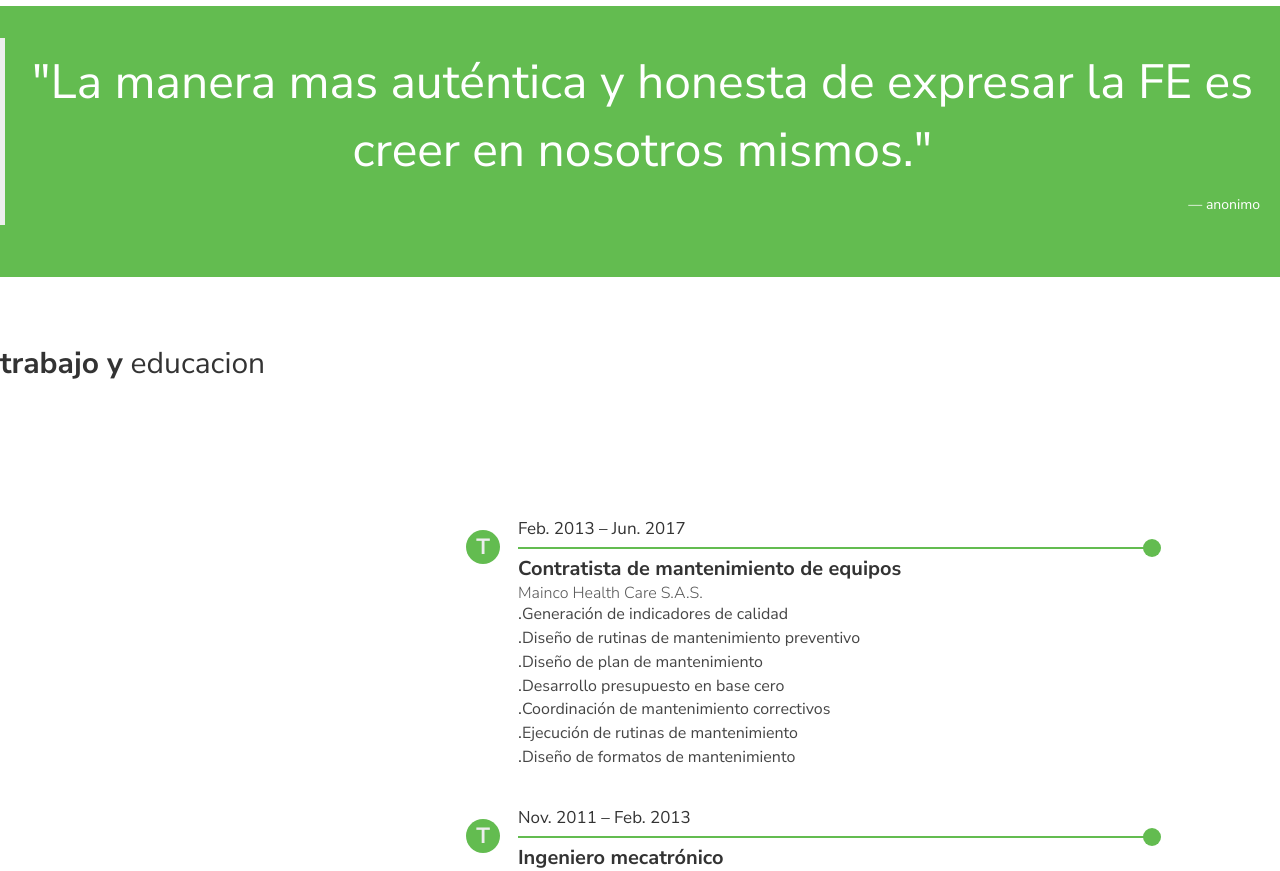
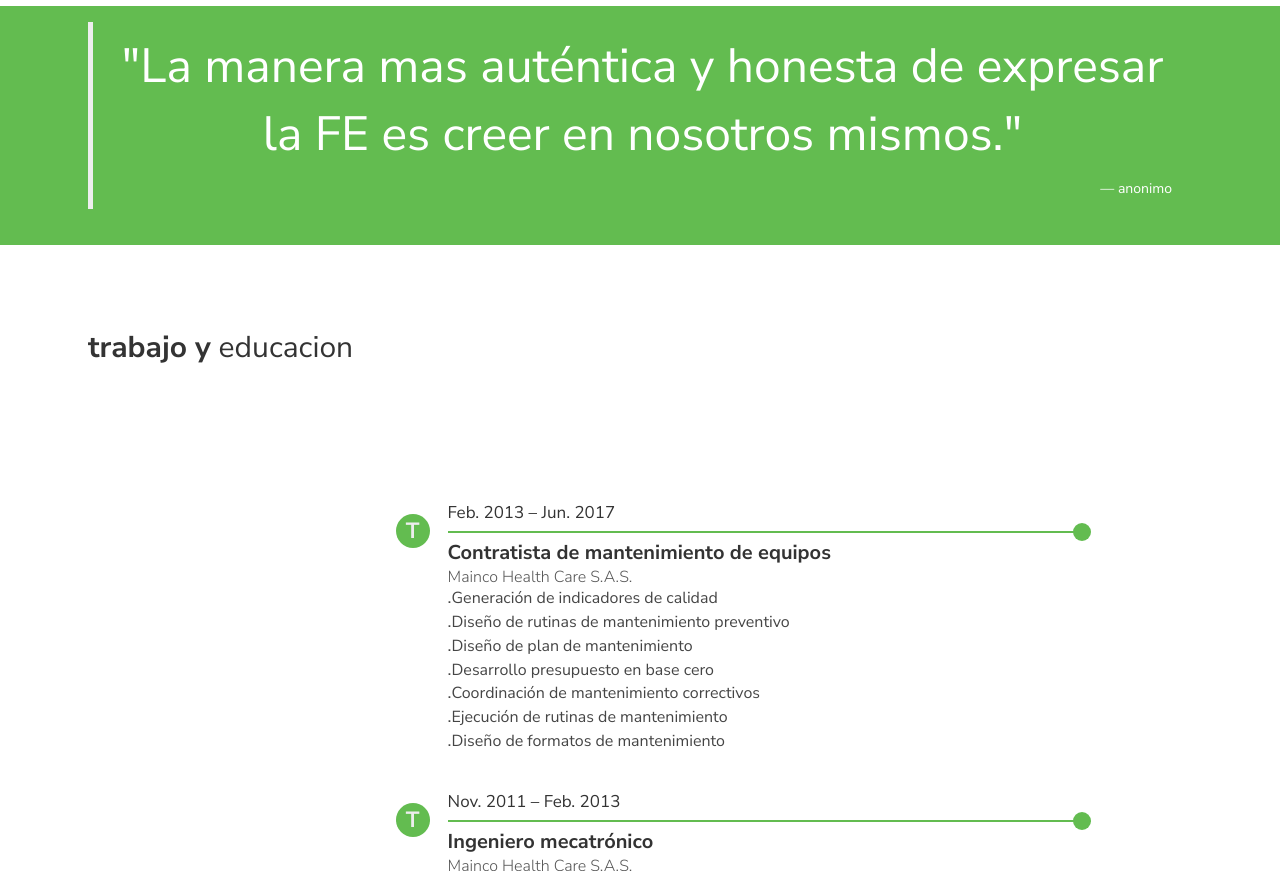
Before and after one commit to Pipe12/portafolio, a plain HTML site: page index.html in a window 1280 px wide. Shown: the part 703-1574 px from the top of the page. Drawn offline with nearby package versions, Linux system fonts and the light colour scheme.

Commit message:
Upgrade quote section

```diff
--- a/css/style.css
+++ b/css/style.css
@@ -14,6 +14,13 @@ body {
   top: 0;
   background-color: rgba(0, 0, 0, 0.9);
   z-index: 9999;
+}
+
+.embuelto {
+  max-width: 1200px;
+  margin-left: auto;
+  margin-right: auto;
+  padding: 1em 3em;
 }
 
 .wrapper_nav {
@@ -125,7 +132,7 @@ body {
   display: grid;
   grid-template-columns: repeat(2, 1fr);
   gap: 1em;
-  padding: 1em 3em;
+  /* padding: 1em 3em; */
   text-align: center;
 }
 
@@ -173,7 +180,7 @@ body {
 
 /*inicia los estilos de qoute*/
 
-#quote .marco blockquote {
+#quote blockquote {
   width: 100%;
 }
 #quote p {
@@ -186,12 +193,12 @@ body {
   color: white;
 }
 #quote {
-  padding: 2em 0em;
   background-color: #63bc50;
   color: white;
 }
 
 /* aqui es donde le quitas esta caracteristica */
+
 #experiencia .bloque {
   display: table;
   width: 100%;
--- a/index.html
+++ b/index.html
@@ -28,7 +28,6 @@
 
   </head>
   <body>
-    <div class="embuelto">
     <header class="header">
       <div class="wrapper_nav">
         <a class="header__link" href="#">
@@ -56,7 +55,7 @@
       </div>
     </header>
 
-    <section id="skills">
+    <section id="skills" class="embuelto">
       <div class="hardskills">
         <h2 class="skills__title"><strong>Hard</strong> skills</h2>
         <ul class="skills__list">
@@ -92,7 +91,7 @@
     </section>
 
     <section id="quote">
-      <div class="marco">
+      <div class="embuelto">
         <blockquote>
           <p>"La manera mas auténtica y honesta de expresar la FE es creer en nosotros mismos."</p>
           <footer>anonimo</footer>
@@ -100,7 +99,7 @@
       </div>
     </section>
 
-    <section id="experiencia">
+    <section id="experiencia" class="embuelto">
       <div class="marco">
         <div class="bloque">
           <h2><strong>trabajo y</strong> educacion</h2>
@@ -229,7 +228,7 @@
       </div>
     </section>
 
-    <section id="contacto">
+    <section id="contacto" class="embuelto">
       <div class="marco">
       <h2>Contacto</h2>
       <p>Tienes un proyecto en mente, y crees que puedo ayudarte contactame.</p>
@@ -293,6 +292,5 @@
         © 2021 <strong>Andrés Felipe Burbano,</strong> Todos los Derechos Reservados
       </div>
     </footer>
-    </div>
   </body>
 </html>
```
Lines whose indentation alone changed are shown as unchanged.
